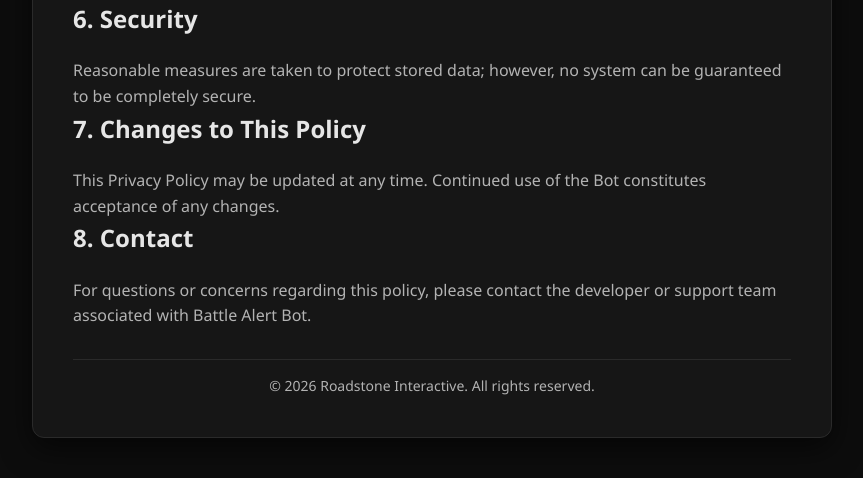
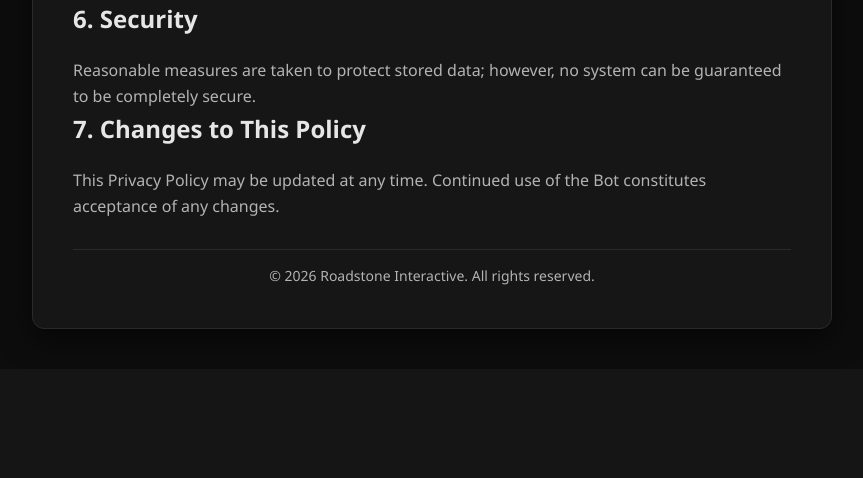
Before and after one commit to TreyvoPrime/TOS-Battle-Bot, a Flask app: page /privacy in a window 1280 px wide. Shown: the part 863-1341 px from the top of the page, without its empty margins (208-1071 px from the left). After the commit the page ends 1201 px from the top, so only its background shows below. Run offline with Flask 3, Linux system fonts and the light colour scheme.

Commit message:
Update privacy.html

```diff
--- a/templates/privacy.html
+++ b/templates/privacy.html
@@ -59,12 +59,6 @@
             This Privacy Policy may be updated at any time. Continued use of the Bot constitutes acceptance of any changes.
         </p>
 
-        <h2>8. Contact</h2>
-        <p>
-            For questions or concerns regarding this policy, please contact the developer or support team associated with
-            Battle Alert Bot.
-        </p>
-
         <footer>
             © 2026 Roadstone Interactive. All rights reserved.
         </footer>
```
